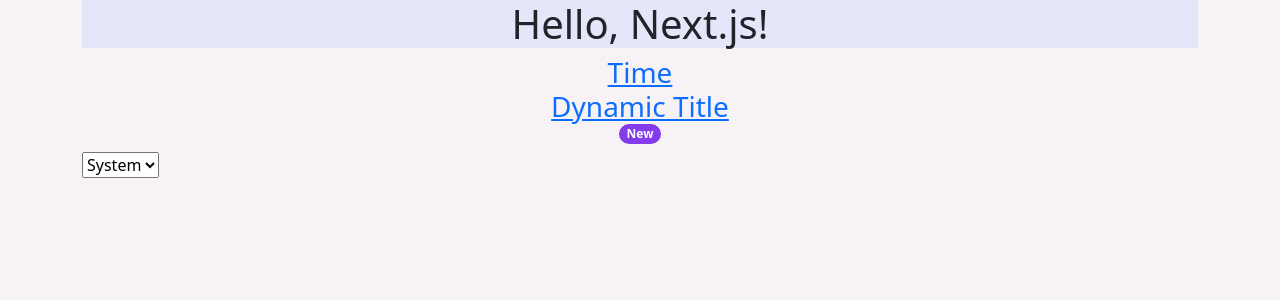
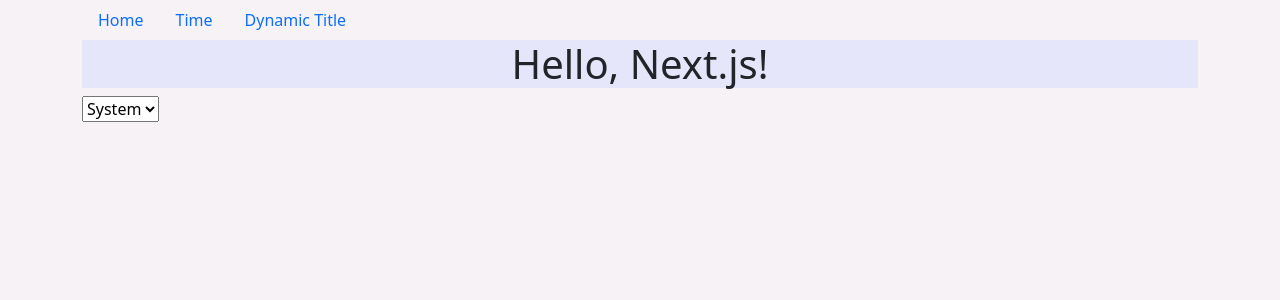
Before and after one commit to harishkannarao/github-pages-demo, a Next.js app: page / in a window 1280 px wide. Shown: the top 300 px of the page. Built offline with nearby package versions, Linux system fonts and the light colour scheme.

Commit message:
Using React Bootstrap Nav with Link

```diff
--- a/app/layout.tsx
+++ b/app/layout.tsx
@@ -6,6 +6,7 @@
 import { TitleContextProvider } from '../components/title/title_context';
 import { CustomThemeProviders } from '../components/theme/custom_theme_provider';
 import { ThemeChanger } from '../components/theme/theme_changer';
+import { CustomNav } from '../components/nav/nav';
 
 export default function RootLayout({
   children,
@@ -20,6 +21,7 @@
         </head>
         <body className="container">
           <CustomThemeProviders>
+            <CustomNav />
             {children}
             <div>
               <ThemeChanger />
--- a/app/page.tsx
+++ b/app/page.tsx
@@ -9,15 +9,6 @@
         <h1>
           <div className='description'>Hello, Next.js!</div>
         </h1>
-        <h3>
-          <div>
-            <a data-testid="time-link" href="/time">Time</a>
-            <br />
-            <a data-testid="dynamic-title-link" href="/dynamic-title">Dynamic Title</a>
-            <br />
-            <h6><Badge pill bg="secondary">New</Badge></h6>
-          </div>
-        </h3>
       </div>
     </>
   );
--- /dev/null
+++ b/components/nav/nav.tsx
@@ -0,0 +1,20 @@
+'use client';
+
+import Nav from 'react-bootstrap/Nav';
+import Link from 'next/link';
+
+export function CustomNav() {
+    return (
+        <Nav>
+            <Nav.Item>
+                <Nav.Link as={Link} href="/" data-testid='home-link'>Home</Nav.Link>
+            </Nav.Item>
+            <Nav.Item>
+                <Nav.Link as={Link} href="/time" data-testid='time-link'>Time</Nav.Link>
+            </Nav.Item>
+            <Nav.Item>
+                <Nav.Link as={Link} href="/dynamic-title" data-testid='dynamic-title-link'>Dynamic Title</Nav.Link>
+            </Nav.Item>
+        </Nav>
+    );
+}
--- a/components/theme/theme_changer.tsx
+++ b/components/theme/theme_changer.tsx
@@ -12,19 +12,15 @@
         setMounted(true)
     }, [])
 
-    if (!mounted) {
-        return (
-            <select disabled data-testid='theme-changer-loading'>
-                <option value="loading">Loading</option>
-            </select>
-        )
-    } else {
+    if (mounted) {
         return (
             <select data-testid='theme-changer' value={theme} onChange={e => setTheme(e.target.value)}>
                 <option value="system">System</option>
                 <option value="dark">Dark</option>
                 <option value="light">Light</option>
             </select>
-        )
+        );
+    } else {
+        return null;
     }
 }
```
